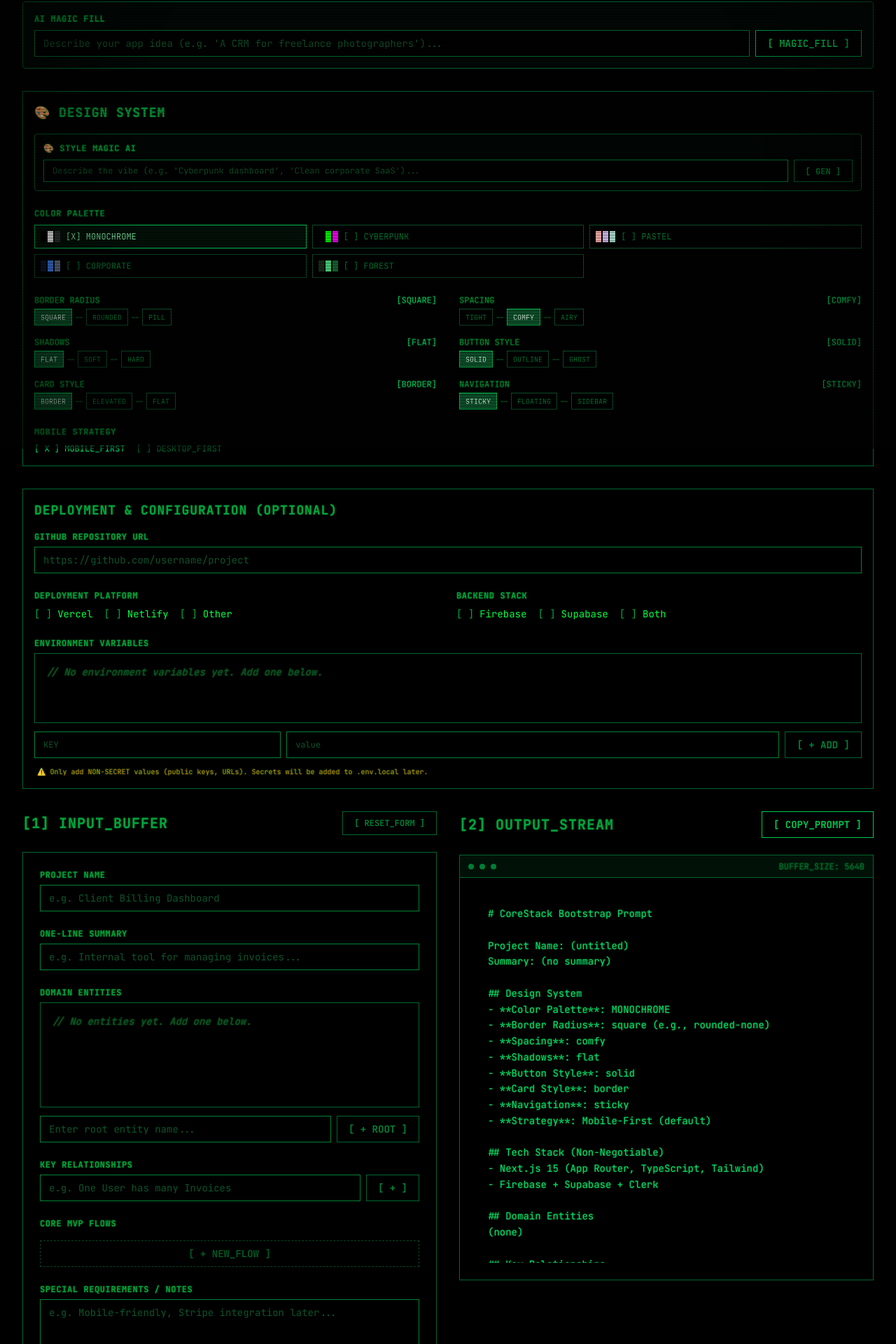
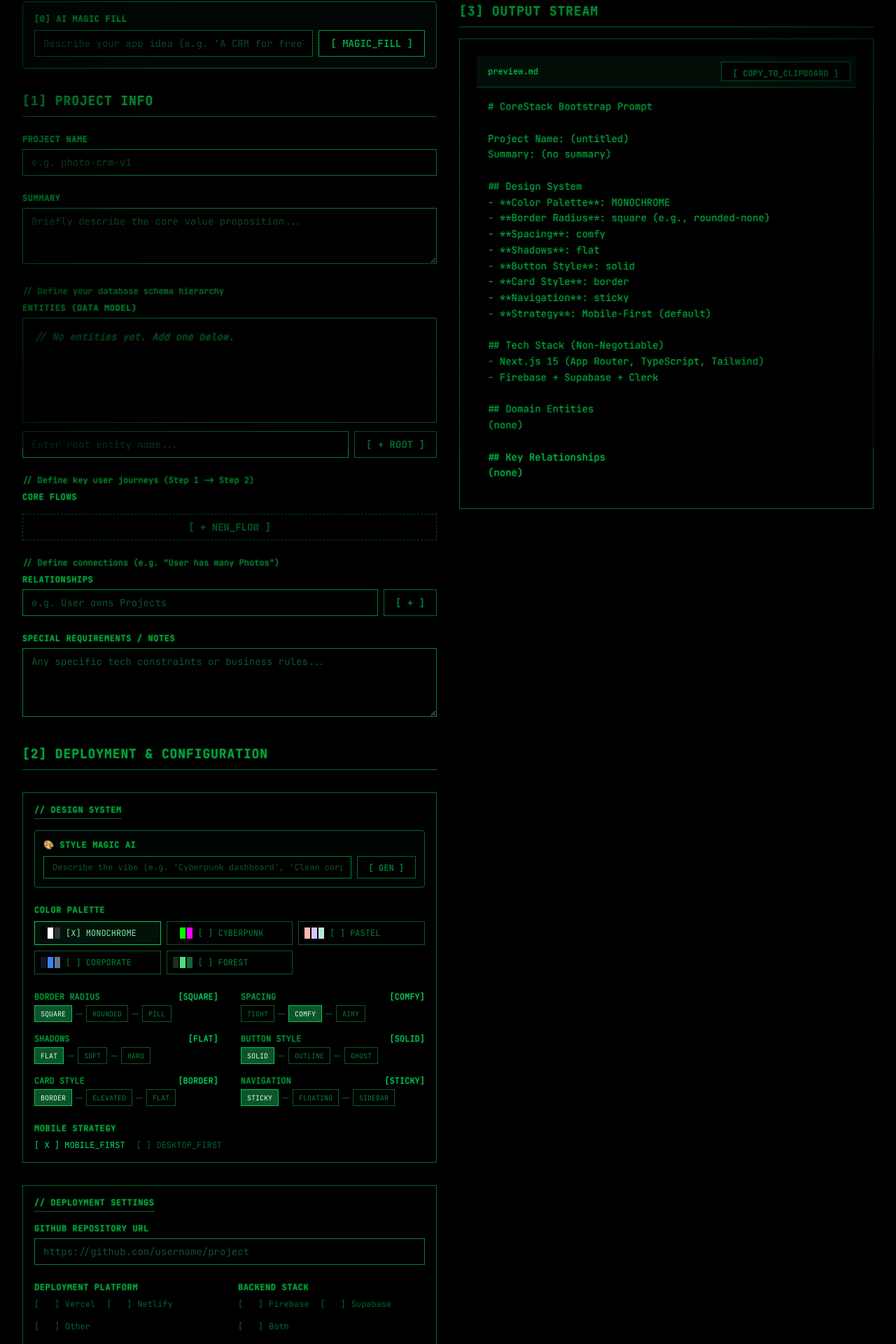
Before and after one commit to PeacockIllustrated/corestack-prompt-builder, a Next.js app: page / in a window 1280 px wide. Shown: the part 159-2079 px from the top of the page at 70% size. Built offline with nearby package versions, Linux system fonts and the light colour scheme.

Commit message:
refactor: reorder layout, remove emojis, and unify radio button styling

```diff
--- a/app/page.tsx
+++ b/app/page.tsx
@@ -8,12 +8,12 @@ import { Textarea } from "@/components/ui/Textarea";
 import { Label } from "@/components/ui/Label";
 import { Button } from "@/components/ui/Button";
 import { Card } from "@/components/ui/Card";
-import { TagInput } from "@/components/ui/TagInput";
 import { ListInput } from "@/components/ui/ListInput";
 import { FlowBuilder } from "@/components/ui/FlowBuilder";
 import { EntityTree, EntityNode } from "@/components/ui/EntityTree";
 import { EnvVarInput, EnvVar } from "@/components/ui/EnvVarInput";
 import { DesignSystemBuilder, DesignSystem } from "@/components/ui/DesignSystemBuilder";
+import { ASCIIRadio } from "@/components/ui/ASCIIRadio";
 
 const STORAGE_KEY = "corestack_prompt_data";
 
@@ -106,41 +106,28 @@ export default function Home() {
     }
   };
 
-  const handleReset = () => {
-    if (confirm("Are you sure you want to clear all fields?")) {
-      setFormData({
-        projectName: "",
-        projectSummary: "",
-        entities: [],
-        relationships: [],
-        flows: [],
-        notes: "",
-      });
-    }
-  };
-
   const handleMagicFill = async () => {
     if (!magicPrompt.trim()) return;
 
     setIsGenerating(true);
     try {
-      const res = await fetch("/api/generate", {
+      const response = await fetch("/api/generate", {
         method: "POST",
         headers: { "Content-Type": "application/json" },
         body: JSON.stringify({ prompt: magicPrompt }),
       });
 
-      if (!res.ok) throw new Error("Failed to generate");
+      if (!response.ok) throw new Error("Generation failed");
 
-      const data = await res.json();
+      const data = await response.json();
 
-      setFormData(prev => ({
+      setFormData((prev) => ({
         ...prev,
         projectName: data.projectName || prev.projectName,
         projectSummary: data.projectSummary || prev.projectSummary,
-        entities: data.entities || [],
-        relationships: data.relationships || [],
-        flows: data.flows || [],
+        entities: data.entities || prev.entities,
+        relationships: data.relationships || prev.relationships,
+        flows: data.flows || prev.flows,
       }));
     } catch (error) {
       console.error("Magic Fill Error:", error);
@@ -163,9 +150,15 @@ export default function Home() {
           </p>
         </header>
 
-        {/* Magic Fill Section */}
+        {/* Main Grid Layout */}
+        <div className="grid grid-cols-1 lg:grid-cols-2 gap-8">
+
+          {/* LEFT COLUMN: Inputs */}
+          <div className="space-y-8">
+
+            {/* [0] AI MAGIC FILL */}
             <section className="border border-green-800 bg-green-900/10 p-4 rounded-sm">
-          <Label className="text-green-400 mb-2 block">AI Magic Fill</Label>
+              <Label className="text-green-400 mb-2 block font-bold">[0] AI MAGIC FILL</Label>
               <div className="flex gap-2">
                 <Input
                   placeholder="Describe your app idea (e.g. 'A CRM for freelance photographers')..."
@@ -184,18 +177,104 @@ export default function Home() {
               </div>
             </section>
 
-        {/* Design System Section */}
-        <section className="border border-green-800 bg-black/50 p-4">
-          <h2 className="text-lg font-bold uppercase text-green-600 mb-4">🎨 Design System</h2>
+            {/* [1] PROJECT INFO */}
+            <section className="space-y-6">
+              <h2 className="text-lg font-bold uppercase text-green-600 border-b border-green-800 pb-2">
+                [1] PROJECT INFO
+              </h2>
+
+              <div>
+                <Label htmlFor="projectName">Project Name</Label>
+                <Input
+                  id="projectName"
+                  name="projectName"
+                  placeholder="e.g. photo-crm-v1"
+                  value={formData.projectName}
+                  onChange={handleChange}
+                />
+              </div>
+
+              <div>
+                <Label htmlFor="projectSummary">Summary</Label>
+                <Textarea
+                  id="projectSummary"
+                  name="projectSummary"
+                  placeholder="Briefly describe the core value proposition..."
+                  value={formData.projectSummary}
+                  onChange={handleChange}
+                  rows={3}
+                />
+              </div>
+
+              <div>
+                <p className="text-xs text-green-700 mb-2">
+                  // Define your database schema hierarchy
+                </p>
+                <EntityTree
+                  label="Entities (Data Model)"
+                  value={formData.entities}
+                  onChange={handleEntitiesChange}
+                />
+              </div>
+
+              <div>
+                <p className="text-xs text-green-700 mb-2">
+                  // Define key user journeys (Step 1 -&gt; Step 2)
+                </p>
+                <FlowBuilder
+                  label="Core Flows"
+                  value={formData.flows}
+                  onChange={(flows) => handleArrayChange("flows", flows)}
+                />
+              </div>
+
+              <div>
+                <p className="text-xs text-green-700 mb-2">
+                  // Define connections (e.g. "User has many Photos")
+                </p>
+                <ListInput
+                  label="Relationships"
+                  value={formData.relationships}
+                  onChange={(items) => handleArrayChange("relationships", items)}
+                  placeholder="e.g. User owns Projects"
+                />
+              </div>
+
+              <div>
+                <Label htmlFor="notes">Special Requirements / Notes</Label>
+                <Textarea
+                  id="notes"
+                  name="notes"
+                  placeholder="Any specific tech constraints or business rules..."
+                  value={formData.notes}
+                  onChange={handleChange}
+                  rows={4}
+                />
+              </div>
+            </section>
+
+            {/* [2] DEPLOYMENT & CONFIGURATION */}
+            <section className="space-y-8">
+              <h2 className="text-lg font-bold uppercase text-green-600 border-b border-green-800 pb-2">
+                [2] DEPLOYMENT & CONFIGURATION
+              </h2>
+
+              {/* Design System Sub-section */}
+              <div className="border border-green-800 bg-black/50 p-4">
+                <Label className="text-green-500 mb-4 block border-b border-green-900 pb-1 w-max">
+                  // DESIGN SYSTEM
+                </Label>
                 <DesignSystemBuilder
                   value={formData.designSystem!}
                   onChange={handleDesignSystemChange}
                 />
-        </section>
+              </div>
 
-        {/* Deployment Configuration Section */}
-        <section className="border border-green-800 bg-black/50 p-4">
-          <h2 className="text-lg font-bold uppercase text-green-600 mb-4">Deployment & Configuration (Optional)</h2>
+              {/* Deployment Config Sub-section */}
+              <div className="border border-green-800 bg-black/50 p-4">
+                <Label className="text-green-500 mb-4 block border-b border-green-900 pb-1 w-max">
+                  // DEPLOYMENT SETTINGS
+                </Label>
                 <div className="space-y-6">
                   <div>
                     <Label htmlFor="githubRepo">GitHub Repository URL</Label>
@@ -211,38 +290,28 @@ export default function Home() {
                   <div className="grid grid-cols-1 md:grid-cols-2 gap-6">
                     <div>
                       <Label>Deployment Platform</Label>
-                <div className="flex gap-4 mt-2">
+                      <div className="flex gap-4 mt-2 flex-wrap">
                         {["Vercel", "Netlify", "Other"].map((platform) => (
-                    <button
+                          <ASCIIRadio
                             key={platform}
-                      type="button"
+                            label={platform}
+                            checked={formData.deploymentPlatform === platform}
                             onClick={() => setFormData(prev => ({ ...prev, deploymentPlatform: platform }))}
-                      className="flex items-center gap-2 cursor-pointer hover:text-green-400 transition-colors"
-                    >
-                      <span className="text-green-600 font-mono text-sm">
-                        {formData.deploymentPlatform === platform ? "[ X ]" : "[   ]"}
-                      </span>
-                      <span className="text-sm font-mono">{platform}</span>
-                    </button>
+                          />
                         ))}
                       </div>
                     </div>
 
                     <div>
                       <Label>Backend Stack</Label>
-                <div className="flex gap-4 mt-2">
+                      <div className="flex gap-4 mt-2 flex-wrap">
                         {["Firebase", "Supabase", "Both"].map((backend) => (
-                    <button
+                          <ASCIIRadio
                             key={backend}
-                      type="button"
+                            label={backend}
+                            checked={formData.backendStack === backend}
                             onClick={() => setFormData(prev => ({ ...prev, backendStack: backend }))}
-                      className="flex items-center gap-2 cursor-pointer hover:text-green-400 transition-colors"
-                    >
-                      <span className="text-green-600 font-mono text-sm">
-                        {formData.backendStack === backend ? "[ X ]" : "[   ]"}
-                      </span>
-                      <span className="text-sm font-mono">{backend}</span>
-                    </button>
+                          />
                         ))}
                       </div>
                     </div>
@@ -274,103 +343,35 @@ export default function Home() {
                     onChange={handleEnvVarsChange}
                   />
                 </div>
+              </div>
             </section>
+          </div>
 
-        <div className="grid grid-cols-1 lg:grid-cols-2 gap-8">
-          {/* Left Column: Input Form */}
-          <section className="space-y-6">
-            <div className="flex items-center justify-between">
-              <h2 className="text-xl font-bold uppercase text-green-600">
-                [1] INPUT_BUFFER
+          {/* RIGHT COLUMN: Output */}
+          <div className="lg:sticky lg:top-8 h-fit space-y-4">
+            <h2 className="text-lg font-bold uppercase text-green-600 border-b border-green-800 pb-2">
+              [3] OUTPUT STREAM
             </h2>
-              <Button variant="secondary" onClick={handleReset} className="text-xs py-1">
-                [ RESET_FORM ]
+            <Card className="p-0 overflow-hidden flex flex-col max-h-[calc(100vh-8rem)]">
+              <div className="bg-green-900/20 p-2 border-b border-green-800 flex justify-between items-center">
+                <span className="text-xs font-mono text-green-400 pl-2">
+                  preview.md
+                </span>
+                <Button
+                  onClick={handleCopy}
+                  variant="secondary"
+                  className="text-xs h-7"
+                >
+                  {copied ? "[ COPIED! ]" : "[ COPY_TO_CLIPBOARD ]"}
                 </Button>
               </div>
-
-            <Card className="space-y-8 bg-black/80 backdrop-blur-sm">
-              <div className="grid gap-6">
-                <div>
-                  <Label htmlFor="projectName">Project Name</Label>
-                  <Input
-                    id="projectName"
-                    name="projectName"
-                    placeholder="e.g. Client Billing Dashboard"
-                    value={formData.projectName}
-                    onChange={handleChange}
-                  />
-                </div>
-
-                <div>
-                  <Label htmlFor="projectSummary">One-line Summary</Label>
-                  <Input
-                    id="projectSummary"
-                    name="projectSummary"
-                    placeholder="e.g. Internal tool for managing invoices..."
-                    value={formData.projectSummary}
-                    onChange={handleChange}
-                  />
-                </div>
-
-                <EntityTree
-                  label="Domain Entities"
-                  value={formData.entities}
-                  onChange={handleEntitiesChange}
-                />
-
-                <ListInput
-                  label="Key Relationships"
-                  value={formData.relationships}
-                  onChange={(val) => handleArrayChange("relationships", val)}
-                  placeholder="e.g. One User has many Invoices"
-                />
-
-                <FlowBuilder
-                  label="Core MVP Flows"
-                  value={formData.flows}
-                  onChange={(val) => handleArrayChange("flows", val)}
-                />
-
-                <div>
-                  <Label htmlFor="notes">Special Requirements / Notes</Label>
-                  <Textarea
-                    id="notes"
-                    name="notes"
-                    placeholder="e.g. Mobile-friendly, Stripe integration later..."
-                    value={formData.notes}
-                    onChange={handleChange}
-                    className="h-24"
-                  />
-                </div>
-              </div>
-            </Card>
-          </section>
-
-          {/* Right Column: Preview */}
-          <section className="space-y-6 lg:sticky lg:top-8 h-fit">
-            <div className="flex items-center justify-between">
-              <h2 className="text-xl font-bold uppercase text-green-600">
-                [2] OUTPUT_STREAM
-              </h2>
-              <Button onClick={handleCopy}>
-                {copied ? "[ COPIED! ]" : "[ COPY_PROMPT ]"}
-              </Button>
-            </div>
-
-            <Card className="relative min-h-[600px] max-h-[calc(100vh-12rem)] overflow-hidden flex flex-col bg-black/90">
-              <div className="absolute top-0 left-0 right-0 h-8 bg-green-900/20 border-b border-green-800 flex items-center px-3 space-x-2">
-                <div className="w-2 h-2 rounded-full bg-green-700 animate-pulse"></div>
-                <div className="w-2 h-2 rounded-full bg-green-700 animate-pulse delay-75"></div>
-                <div className="w-2 h-2 rounded-full bg-green-700 animate-pulse delay-150"></div>
-                <span className="ml-auto text-xs text-green-800 font-mono">BUFFER_SIZE: {prompt.length}B</span>
-              </div>
-              <div className="mt-8 flex-1 overflow-auto custom-scrollbar p-4">
-                <pre className="whitespace-pre-wrap text-sm text-green-400 font-mono leading-relaxed">
+              <div className="p-4 overflow-y-auto custom-scrollbar flex-1 bg-black">
+                <pre className="whitespace-pre-wrap font-mono text-sm text-green-500/90 leading-relaxed">
                   {prompt}
                 </pre>
               </div>
             </Card>
-          </section>
+          </div>
         </div>
       </div>
     </main>
--- /dev/null
+++ b/components/ui/ASCIIRadio.tsx
@@ -0,0 +1,27 @@
+import React from "react";
+
+interface ASCIIRadioProps {
+    label: string;
+    checked: boolean;
+    onClick: () => void;
+    className?: string;
+}
+
+export const ASCIIRadio: React.FC<ASCIIRadioProps> = ({
+    label,
+    checked,
+    onClick,
+    className = ""
+}) => {
+    return (
+        <button
+            type="button"
+            onClick={onClick}
+            className={`flex items-center gap-2 cursor-pointer text-xs font-mono transition-colors ${checked ? "text-green-400" : "text-green-800 hover:text-green-600"
+                } ${className}`}
+        >
+            <span className="whitespace-pre">{checked ? "[ X ]" : "[   ]"}</span>
+            <span>{label}</span>
+        </button>
+    );
+};
```
Lines whose indentation alone changed are shown as unchanged.
